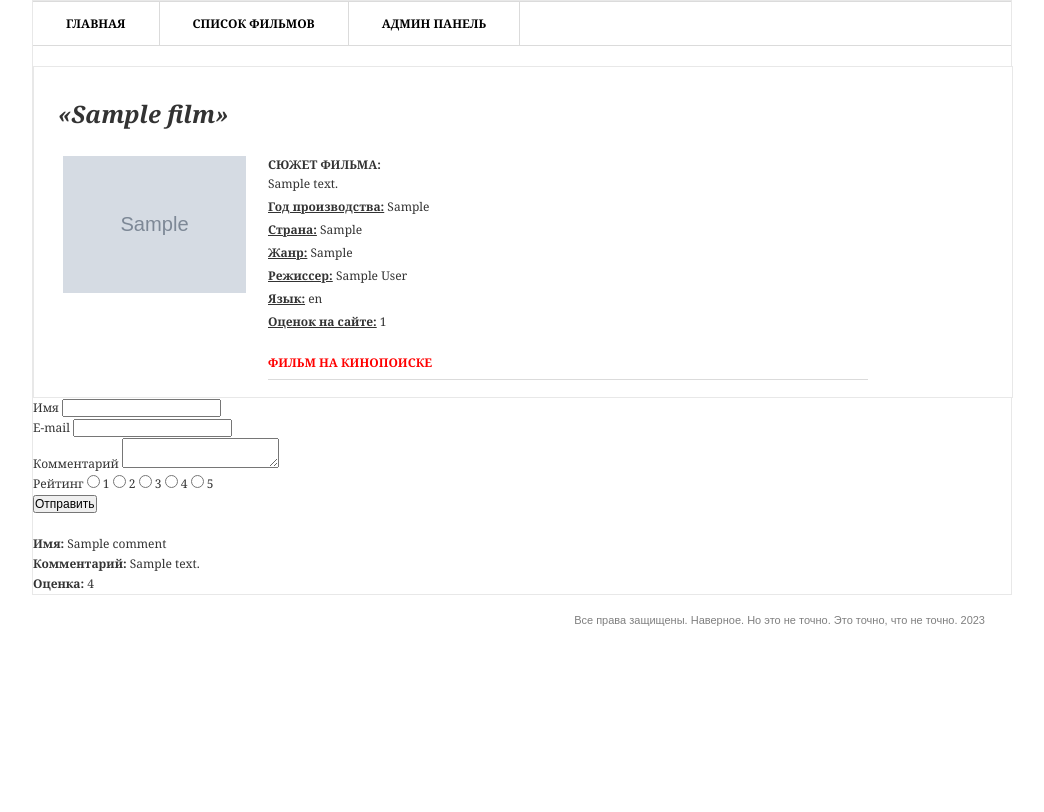
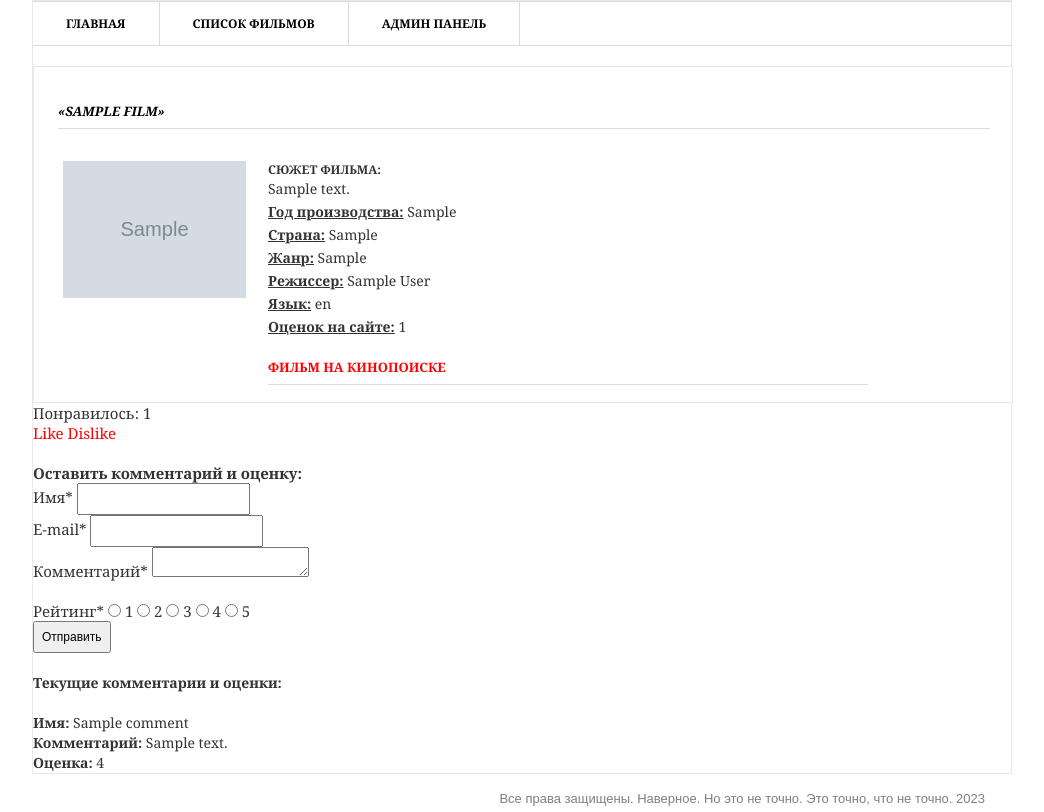
Before and after one commit to Madridka/django_film, a Django app: page /movies/1/ in a window 1280 px wide. Shown: the whole page, without its empty margins (118-1162 px from the left). Before the commit the page ends 626 px from the top, so only its background shows below. Run offline with Django 4.2, Linux system fonts and the light colour scheme; tables that the repository leaves empty hold one stand-in row (values such as "Sample post"); grey boxes marked "Sample" are stand-in pictures.

Commit message:
добавлены лайки

```diff
--- a/kinahodka/models.py
+++ b/kinahodka/models.py
@@ -110,3 +110,6 @@ class Comment(models.Model):
 
 
 """система лайков под каждым фильмом. отслеживается ip адрес, поэтому накрутитки лайков не получится"""
+class Likes(models.Model):
+    ip = models.CharField(max_length=20, verbose_name='IP-адрес пользователя')
+    film = models.ForeignKey(Film, verbose_name='Фильм', on_delete=models.CASCADE)
--- a/kinahodka/templates/base_generic.html
+++ b/kinahodka/templates/base_generic.html
@@ -1,15 +1,16 @@
 <!DOCTYPE html>
 <html lang="ru">
 <head>
-	{% load static %}
+
     {% block title %}
         <title>КиНаходка</title>
     {% endblock  %}
 
+	{% load static %}
     <meta http-equiv="Content-type" content="text/html; charset=utf-8" />
-	<link rel="stylesheet" href="{% static 'css/style.css' %}" type="text/css" media="all" />
-
+	<link rel="stylesheet" href="{% static 'css/styles.css' %}">
 	<link rel="shortcut icon" href="css/images/favicon.ico" />
+	<script src="https://ajax.googleapis.com/ajax/libs/jquery/1.12.4/jquery.min.js"></script>
 </head>
 
 <body>
--- a/kinahodka/templates/film_detail.html
+++ b/kinahodka/templates/film_detail.html
@@ -4,7 +4,7 @@
 <div class="shell">
 	<div class="border">
     <div id="main">
-		<h1><b><i> «{{ movie.title }}» </i></b></h1> <br>
+		<h3><b><i> «{{ movie.title }}» </i></b></h3> <br>
 			<div id="content" class="left">
 				<div class="projects">
 					<div class="item">
@@ -32,24 +32,31 @@
 <div class="cl">&nbsp;</div>
 	</div>
 </div>
-<div>
+<div class="likes">
+	<div>
+		<p>Понравилось: {{ movie.likes_set.all.count}}</p>
+		<a href="{% url 'add_like' movie.id %}">Like</a>
+		<a href="{% url 'del_like' movie.id %}">Dislike</a>
+	</div>
 <!--форма для комментариев и оценки-->
-<div>
+<div class="form_comment">
+	<br><p><b>Оставить комментарий и оценку:</b></p>
 	<form action ="{% url 'add_comment' movie.id %}" method="post">
 		{% csrf_token %}
 		<div>
-			<label>Имя</label>
+			<label>Имя*</label>
 			<input type="text" name="name">
 		</div>
 		<div>
-			<label>E-mail</label>
+			<label>E-mail*</label>
 			<input type="email" name="email">
 		</div>
 		<div>
-			<label>Комментарий</label>
+			<label>Комментарий*</label>
 			<textarea name="comment"></textarea>
 		</div>
-			<label>Рейтинг</label>
+		<br>
+			<label>Рейтинг*</label>
 			<input type="radio" id='1' name="rating" value="1">
 			<label for="1">1</label>
 
@@ -71,6 +78,7 @@
 </div>
 </div>
 	<div>
+		<br><p><b>Текущие комментарии и оценки:</b></p>
 		{% for comment in movie.comment_set.all %}
 		<br>
 		<label><b>Имя:</b> {{comment.name}}</label><br>
--- a/kinahodka/urls.py
+++ b/kinahodka/urls.py
@@ -12,8 +12,8 @@ urlpatterns = [
     path('movies/', views.FilmListView.as_view(), name='movies'),
     path('movies/<int:pk>/', views.FilmDetail.as_view(), name='film_detail'),
     path('review/<int:pk>/', views.AddComment.as_view(), name='add_comment'),
-    # path('rating/<int:pk>/', views.AddRating.as_view(), name='add_rating'),
-    # path('review/<int:pk>/rating', views.Average_Rating.as_view(), name='average_rating'),
+    path('movies/<int:pk>/add_like', views.AddLike.as_view(), name='add_like'),
+    path('movies/<int:pk>/del_like', views.DelLike.as_view(), name='del_like'),
 ]
 
 if settings.DEBUG:
--- a/kinahodka/views.py
+++ b/kinahodka/views.py
@@ -1,6 +1,6 @@
 from django.shortcuts import render, redirect
 from django.views.generic.base import View
-from .models import Film, Comment
+from .models import Film, Likes
 from .forms import CommentsForm
 
 """с помощью модуля View создание отображений(views)
@@ -37,3 +37,37 @@ class AddComment(View):
             form.film_id = pk
             form.save()
         return redirect(f'/movies/{pk}')
+
+
+def get_client_ip(request):
+    x_forwarded_for = request.META.get('HTTP_X_FORWARDED_FOR')
+    if x_forwarded_for:
+        ip = x_forwarded_for.split(',')[0]
+    else:
+        ip = request.META.get('REMOTE_ADDR')
+    return ip
+
+
+class AddLike(View):
+    def get(self, request, pk):
+        ip_client = get_client_ip(request)
+        try:
+            Likes.objects.get(ip=ip_client, film_id=pk)
+            return redirect(f'/movies/{pk}')
+        except:
+            new_like = Likes()
+            new_like.ip = ip_client
+            new_like.film_id = int(pk)
+            new_like.save()
+            return redirect(f'/movies/{pk}')
+
+
+class DelLike(View):
+    def get(self, request, pk):
+        ip_client = get_client_ip(request)
+        try:
+            lik = Likes.objects.get(ip=ip_client, film_id=pk)
+            lik.delete()
+            return redirect(f'/movies/{pk}')
+        except:
+            return redirect(f'/movies/{pk}')
--- a/static/css/style.css
+++ b/static/css/styles.css
@@ -1,7 +1,7 @@
 * { margin: 0; padding: 0; outline:0; }
 
 body {
-    font-size: 12px;
+    font-size: 14px;
     line-height: 20px;
     font-family: Georgia, Arial, Helvetica, Sans-Serif;
     color: #333;
@@ -36,7 +36,7 @@ textarea { overflow:auto; }
 
 
 #main { width: 932px; padding: 37px 24px 17px 24px; }
-#main h3 { font-size: 12px; line-height: 15px; color: #000; text-transform: uppercase; border-bottom: 1px solid #dbdbdb; padding: 0 0 9px 0; }
+#main h3 { font-size: 13px; line-height: 15px; color: #000; text-transform: uppercase; border-bottom: 1px solid #dbdbdb; padding: 0 0 9px 0; }
 #main a.more:hover { text-decoration: none; }
 
 #content { width: 905px; }
@@ -63,5 +63,15 @@ textarea { overflow:auto; }
 
 
 
-#footer { font-family: Arial, sans-serif; font-size: 11px; line-height: 14px; color: #7f7f7f; padding: 18px 27px 20px 38px; }
+#footer { font-family: Arial, sans-serif; font-size: 13px; line-height: 14px; color: #7f7f7f; padding: 18px 27px 20px 38px; }
 #footer a{ color: #7f7f7f; }
+
+.likes{
+    font-size: 15px;
+}
+
+
+.form_comment input{
+    border_radius: 20px;
+    padding: 7px;
+}
```
Also changed, not shown: kinahodka/admin.py (+9 -1 lines), kinahodka/migrations/0012_likes.py (added).
